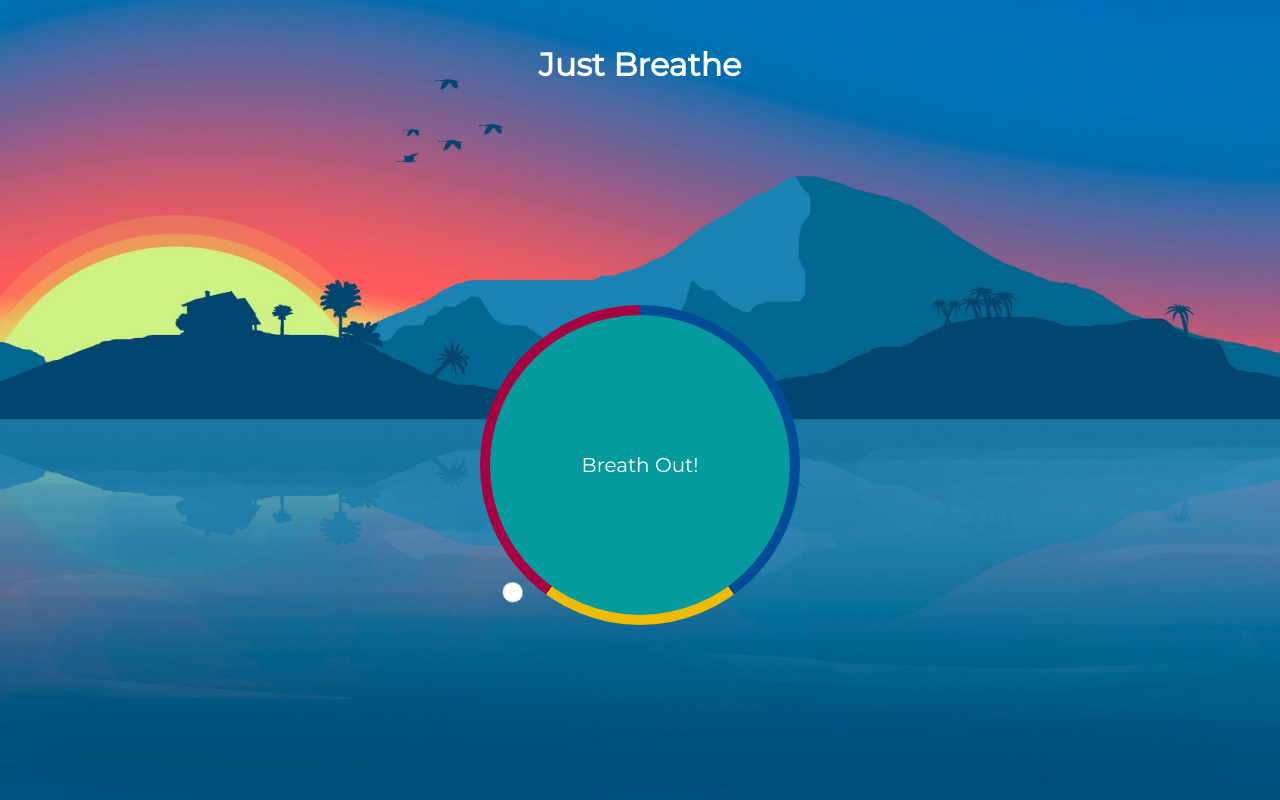
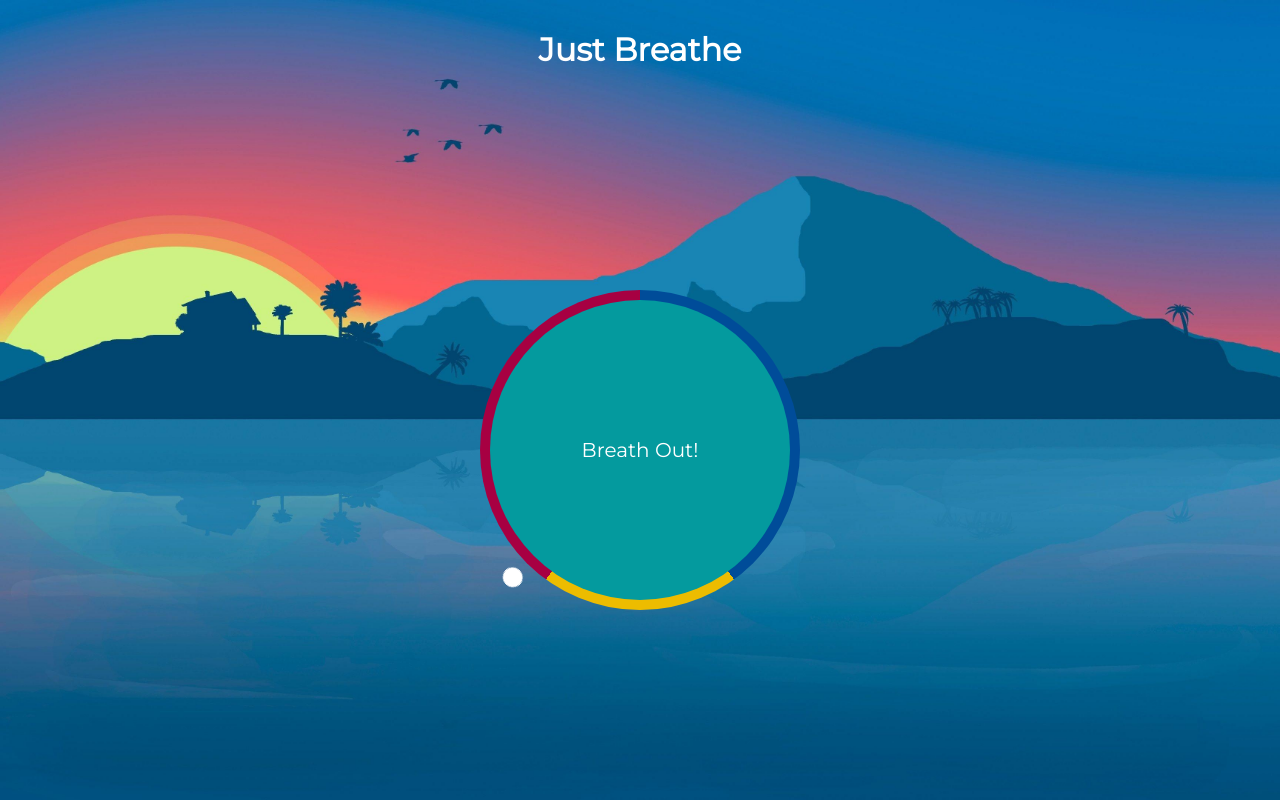
Before and after one commit to MehtaRishabh47/BreathingApp, a plain HTML site: page index.html in a window 1280 px wide. Drawn offline with Linux system fonts and the light colour scheme.

Commit message:
updated Style.css

```diff
--- a/style.css
+++ b/style.css
@@ -4,7 +4,7 @@
   box-sizing: border-box;
 }
 h1{
-    margin: 45px 0;
+    margin: 30px 0;
 }
 body {
   background: #224941 url('./Images/img4.jpg') no-repeat center center/cover;
```
